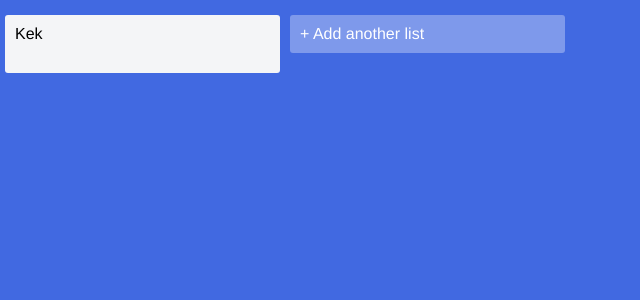
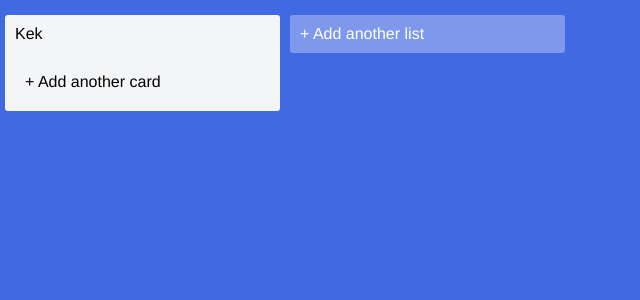
Before and after one commit to wind-of/pp-trello-dnd-my-wheels, a Vue app: page / in a window 1280 px wide. Shown: the top 300 px of the page, without its empty margins (0-640 px from the left). Built offline with nearby package versions, Linux system fonts and the light colour scheme.

Commit message:
added interactivity :3

```diff
--- a/src/components/Board.vue
+++ b/src/components/Board.vue
@@ -1,9 +1,12 @@
 <template>
   <div class="board">
     <List
-      v-for="(list, idx) in lists"
-      :key="list.id + idx"
-      :list="list"
+        v-for="(list, idx) in lists"
+        v-model="cardTitle"
+        :key="list.id + idx"
+        :list="list"
+        @card-composing-toggle="onCardComposingToggle"
+        @add-card="onAddCard"
     />
     <ListComposer
         v-model="listTitle"
@@ -31,7 +34,8 @@ export default {
     return {
       lists: [ createList("Kek") ],
       listComposing: false,
-      listTitle: ""
+      listTitle: "",
+      cardTitle: ""
     }
   },
 
@@ -39,6 +43,8 @@ export default {
     onListComposingToggle() {
       this.listComposing = !this.listComposing;
     },
+    onCardComposingToggle() {},
+    onAddCard(){},
 
     onAddList() {
       const { listTitle, lists } = this;
--- a/src/components/BoardList.vue
+++ b/src/components/BoardList.vue
@@ -10,6 +10,12 @@
             :key="list.id + card.title + idx"
             :title="card.title"
         />
+        <CardComposer
+            v-model="cardTitle"
+            :cardComposing="list.cardComposing"
+            @card-composing-toggle="$emit('card-composing-toggle', list.id)"
+            @add-card="$emit('add-card', list.id)"
+        />
       </div>
     </div>
   </div>
@@ -17,14 +23,24 @@
 
 <script>
 import Card from "@/components/BoardListCard"
+import CardComposer from "@/components/BoardListComposerCard"
 export default {
   name: "BoardList",
 
   props: {
     list: {
-      required: true,
-      type: Object
+      type: Object,
+      required: true
+    },
+    value: {
+      type: String,
+      required: true
     }
+  },
+
+  components: {
+    Card,
+    CardComposer
   }
 }
 </script>
--- a/src/components/BoardListComposerCard.vue
+++ b/src/components/BoardListComposerCard.vue
@@ -1,62 +1,60 @@
 <template>
-  <div class="list-composer-wrapper">
-    <div :class="[{'add-mod': listComposing}, 'list-composer']">
-      <template v-if="!listComposing">
-        <p @click="$emit('list-composing-toggle')">
-          + Add another list
-        </p>
-      </template>
-      <template v-else>
-        <input
-            type="text"
-            placeholder="Enter list title..."
-        >
-        <div class="add-list-controls">
-          <button @click="$emit('add-list')">Add List</button>
-          <i @click="$emit('list-composing-toggle')">X</i>
-        </div>
-      </template>
-    </div>
+  <div :class="[{'add-mod': cardComposing}, 'card-composer']" >
+    <template v-if="!cardComposing">
+      <p @click="$emit('card-composing-toggle')">
+        + Add another card
+      </p>
+    </template>
+    <template v-else>
+      <textarea
+          placeholder="Enter a title for this card..."
+          v-model="cardTitle">
+      </textarea>
+      <div class="add-card-controls">
+        <button @click="$emit('add-card')">Add List</button>
+        <i @click="$emit('card-composing-toggle')">X</i>
+      </div>
+    </template>
   </div>
 </template>
 
 <script>
+import { createPropModel } from "@/helpers/prop.model"
 export default {
-  name: "ListComposer",
+  name: "BoardListCardComposer",
 
   props: {
-    listComposing: {
+    cardComposing: {
       type: Boolean,
       required: true
     },
+    value: {
+      type: String,
+      required: true
+    }
   },
+
+  computed: {
+    cardTitle: createPropModel()
+  }
 }
 </script>
 
 <style lang="scss">
-.list-composer-wrapper{
-  width: 275px;
-  margin: 15px 5px;
-}
-.list-composer{
+.card-composer{
   p{
-    background: rgba(255, 255, 255, .32);
     padding: 10px;
-    border-radius: 3px;
-    transition: .1s;
-    color: white;
     cursor: pointer;
     &:hover{
-      background: rgba(255, 255, 255, .45)
+      background-color: rgba(9, 30, 66, .08);
     }
   }
-  input{
-    width: 246px;
-    margin-bottom: 2px;
+  textarea{
+    width: 245px;
+    height: 75px;
     font-size: 15px;
-    padding: 8px;
   }
-  .add-list-controls{
+  .add-card-controls{
     margin-top: 2px;
     width: inherit;
     display: flex;
@@ -72,9 +70,5 @@ export default {
       font-size: 18px;
     }
   }
-  &.add-mod{
-    background: #ebecf0;
-    padding: 5px;
-  }
 }
 </style>
```
